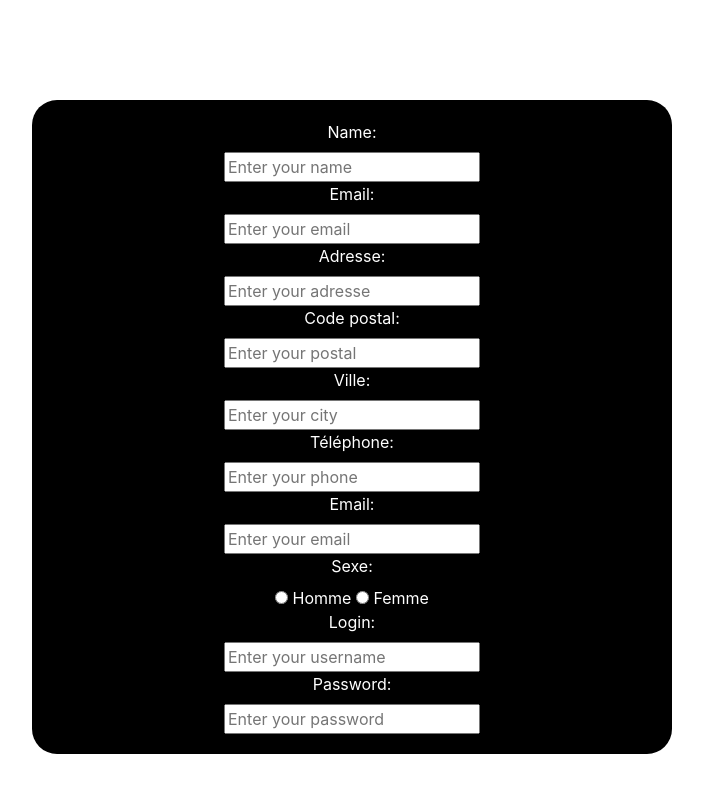
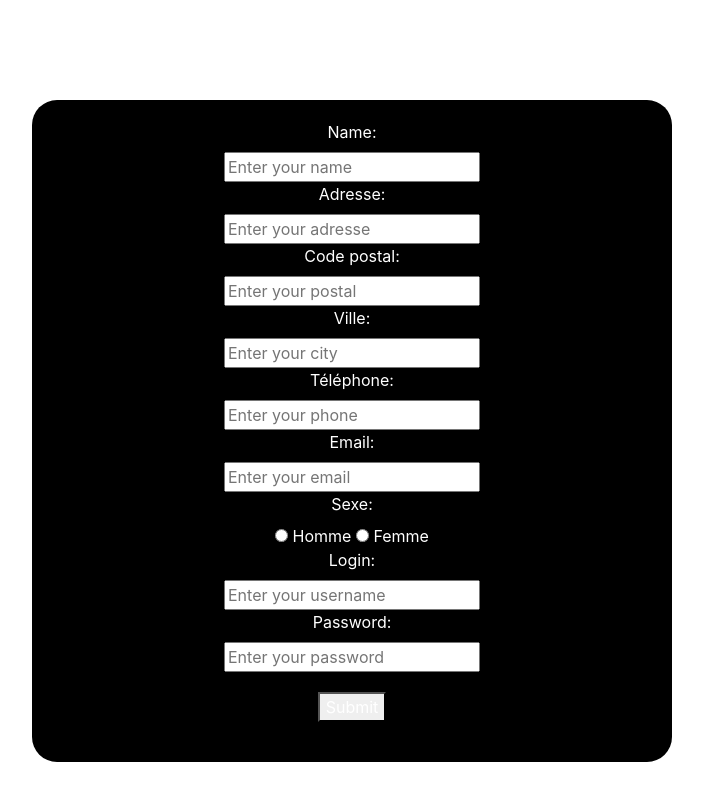
Before and after one commit to Dinholu/tp01_Hett_Alizee, a website: page index.html in a window 1280 px wide. Shown: the whole page, without its empty margins (288-991 px from the left). Drawn offline with nearby package versions, Linux system fonts and the light colour scheme.

Commit message:
add change

```diff
--- a/css/styles.css
+++ b/css/styles.css
@@ -1,7 +1,11 @@
 * {
     color : #ffffff;
+
 }
 
+input {
+    color : #000000;
+}
 form {
     background-color: #000;
     margin : 0 auto;
@@ -14,3 +18,7 @@ form {
     padding: 20px;
     border-radius: 25px;
 }
+
+#btn-submit {
+    margin : 20px;
+}
--- a/index.html
+++ b/index.html
@@ -6,6 +6,7 @@
     <link rel="stylesheet" href="css/styles.css" >
         <link rel="stylesheet" href="https://cdn.jsdelivr.net/npm/bootstrap@4.0.0/dist/css/bootstrap.min.css" integrity="sha384-Gn5384xqQ1aoWXA+058RXPxPg6fy4IWvTNh0E263XmFcJlSAwiGgFAW/dAiS6JXm" crossorigin="anonymous">
     <title>TP 1</title>
+    <script src="js/script.js"></script>
 </head>
 <body>
     <form>
@@ -13,8 +14,6 @@
         <!-- CIVILITE -->
         <label for="name"> Name: </label>
         <input type="text" name="name" id="name" placeholder="Enter your name" required>
-        <label for="email"> Email: </label>
-        <input type="email" name="email" id="email" placeholder="Enter your email" required>
         <label for="adresse"> Adresse: </label>
         <input type="text" name="adresse" id="adresse" placeholder="Enter your adresse" required>
         <label type="number" for="postal"> Code postal: </label>
@@ -34,6 +33,8 @@
         <input type="text" name="username" id="username" placeholder="Enter your username" required>
         <label for="password"> Password: </label>
         <input type="password" name="password" id="password" placeholder="Enter your password" required>
+
+        <button id="btn-submit" type="submit" onclick="onSubmit()" btn btn-primary">Submit</button>
         <!-- SE CONNECTER END -->
     </form>
 </form>
--- /dev/null
+++ b/js/script.js
@@ -0,0 +1,17 @@
+console.log('Hello World!')
+
+// verifier que l'input name est bien correctement rempli
+
+function onSubmit(){
+    let name = document.getElementById('name').value;
+    let regex = /^[a-zA-Z]+$/;
+    if(!regex.test(name)){
+        alert('Le nom ne doit contenir que des lettres');
+        return false;
+    }
+    if(name.length < 3){
+        alert('Le nom doit contenir au moins 3 caractères');
+        return false;
+    }
+    return true;
+}
```
